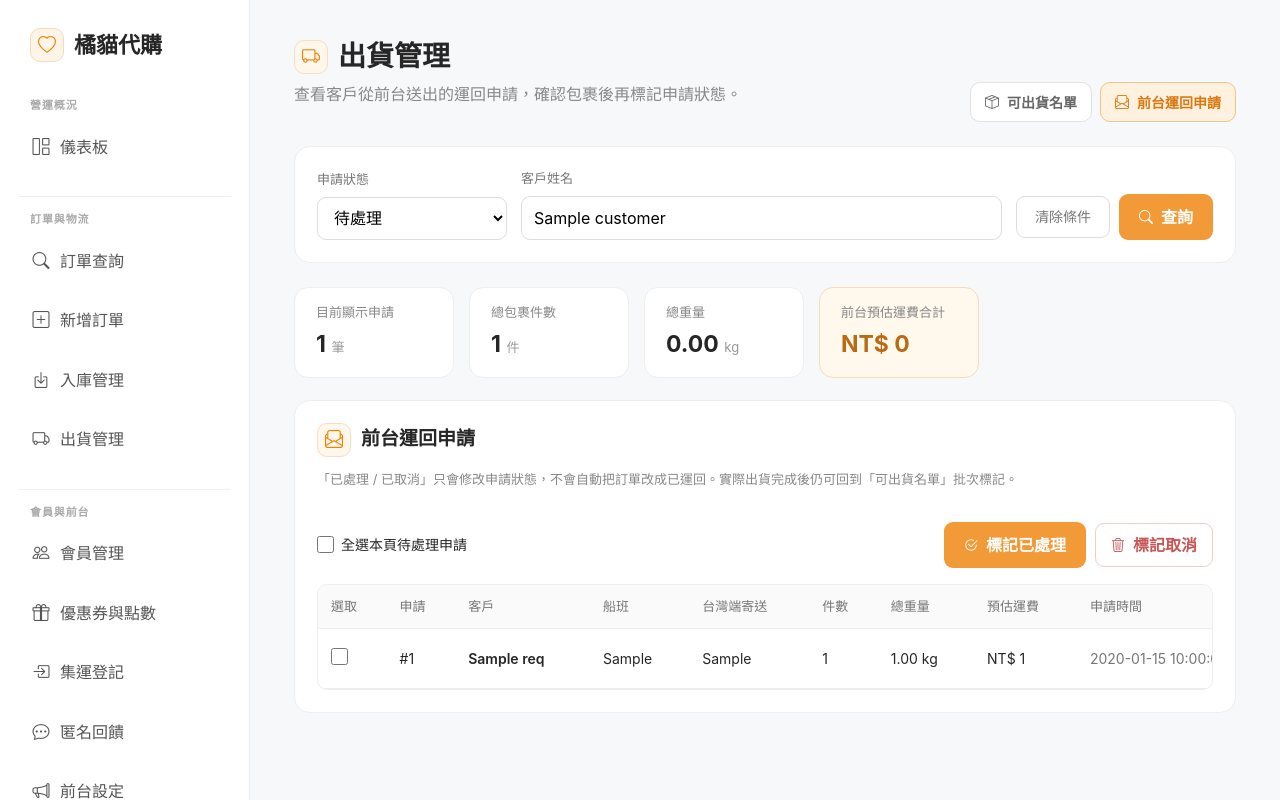
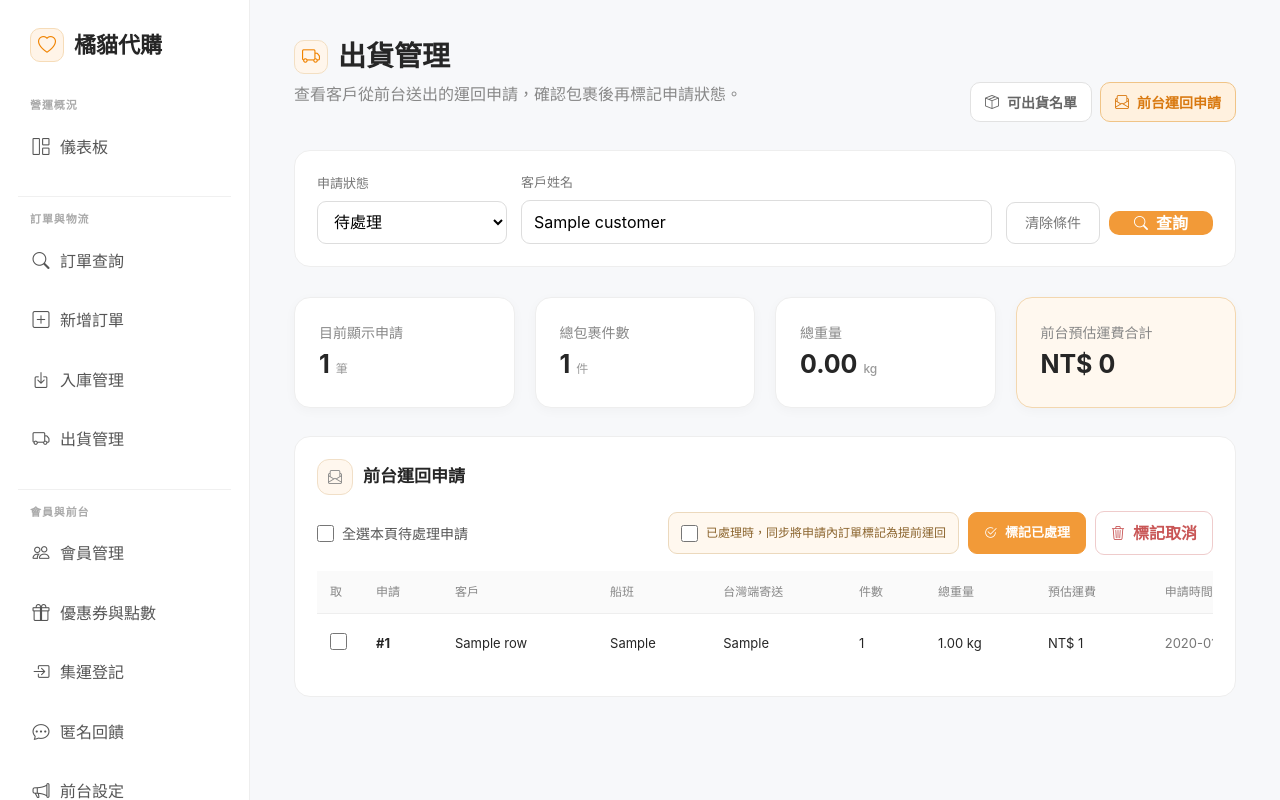
Before and after one commit to lin6165288/orange-admin, a FastAPI app: template templates/shipping_requests.html in a window 1280 px wide. Run offline with FastAPI, Linux system fonts and the light colour scheme; the template is opened without the code that fills it: most values are stand-ins (such as "Sample title", 1, 10 or a date in 2020).

Commit message:
Add files via upload

```diff
--- a/templates/shipping_requests.html
+++ b/templates/shipping_requests.html
@@ -1,121 +1,192 @@
 {% extends "base.html" %}
 {% block title %}前台運回申請｜橘貓代購{% endblock %}
+
 {% block content %}
 <div class="page-header ship-page-title">
   <div>
     <h1><span class="page-title-icon"><i class="bi bi-truck"></i></span>出貨管理</h1>
     <p>查看客戶從前台送出的運回申請，確認包裹後再標記申請狀態。</p>
   </div>
+
   <div class="ship-page-tabs">
-    <a class="ship-page-tab" href="/shipping"><i class="bi bi-box-seam"></i><span>可出貨名單</span></a>
-    <a class="ship-page-tab active" href="/shipping/requests"><i class="bi bi-envelope-paper"></i><span>前台運回申請</span></a>
+    <a class="ship-page-tab" href="/shipping">
+      <i class="bi bi-box-seam"></i><span>可出貨名單</span>
+    </a>
+    <a class="ship-page-tab active" href="/shipping/requests">
+      <i class="bi bi-envelope-paper"></i><span>前台運回申請</span>
+    </a>
   </div>
 </div>
 
-{% if message %}<div class="ship-msg ship-success" role="status">{{ message }}</div>{% endif %}
-{% if error %}<div class="ship-msg ship-error" role="alert">{{ error }}</div>{% endif %}
+{% if message %}
+<div class="frontend-message success" style="margin-bottom:18px;">
+  <i class="bi bi-check2-circle"></i><span>{{ message }}</span>
+</div>
+{% endif %}
+{% if error %}
+<div class="frontend-message error" style="margin-bottom:18px;">
+  <i class="bi bi-exclamation-circle"></i><span>{{ error }}</span>
+</div>
+{% endif %}
 
-<section class="ship-card">
+<div class="search-card">
   <form method="get" action="/shipping/requests" class="return-request-filter">
     <div class="return-filter-field">
-      <label for="request-status">申請狀態</label>
-      <select id="request-status" name="status">
+      <label>申請狀態</label>
+      <select name="status">
         <option value="pending" {% if status == 'pending' %}selected{% endif %}>待處理</option>
         <option value="processed" {% if status == 'processed' %}selected{% endif %}>已處理</option>
         <option value="cancelled" {% if status == 'cancelled' %}selected{% endif %}>已取消</option>
         <option value="all" {% if status == 'all' %}selected{% endif %}>全部</option>
       </select>
     </div>
+
     <div class="return-filter-field return-filter-name">
-      <label for="request-customer">客戶姓名</label>
-      <input id="request-customer" name="customer" value="{{ customer }}" placeholder="輸入客戶姓名" autocomplete="off">
+      <label>客戶姓名</label>
+      <input type="text" name="customer" value="{{ customer }}" placeholder="輸入客戶姓名">
     </div>
+
     <div class="return-filter-actions">
       <a class="clear-filter-button" href="/shipping/requests">清除條件</a>
-      <button type="submit" class="ship-primary"><i class="bi bi-search"></i><span>查詢</span></button>
+      <button class="search-button" type="submit">
+        <i class="bi bi-search"></i><span>查詢</span>
+      </button>
     </div>
   </form>
-</section>
+</div>
 
-<section class="ship-metrics return-request-metrics">
-  <div class="ship-metric"><span>目前顯示申請</span><strong>{{ requests|length }} <small>筆</small></strong></div>
-  <div class="ship-metric"><span>總包裹件數</span><strong>{{ total_count }} <small>件</small></strong></div>
-  <div class="ship-metric"><span>總重量</span><strong>{{ '%.2f'|format(total_weight) }} <small>kg</small></strong></div>
-  <div class="ship-metric ship-fee-metric"><span>前台預估運費合計</span><strong>NT$ {{ '%.0f'|format(total_fee) }}</strong></div>
-</section>
+<div class="dashboard-grid return-request-metrics">
+  <div class="dashboard-card">
+    <div><div class="card-label">目前顯示申請</div><div class="card-value">{{ requests|length }} <small>筆</small></div></div>
+  </div>
+  <div class="dashboard-card">
+    <div><div class="card-label">總包裹件數</div><div class="card-value">{{ total_count }} <small>件</small></div></div>
+  </div>
+  <div class="dashboard-card">
+    <div><div class="card-label">總重量</div><div class="card-value">{{ '%.2f'|format(total_weight) }} <small>kg</small></div></div>
+  </div>
+  <div class="dashboard-card profit-kpi-main">
+    <div><div class="card-label">前台預估運費合計</div><div class="card-value">NT$ {{ '%.0f'|format(total_fee) }}</div></div>
+  </div>
+</div>
 
-<section class="ship-card">
-  <div class="ship-header return-request-heading">
+<div class="search-card">
+  <div class="return-detail-head" style="margin-bottom:6px;">
     <div>
-      <h2><span class="section-title-icon"><i class="bi bi-envelope-paper"></i></span>前台運回申請</h2>
-      <p class="ship-muted">「已處理 / 已取消」只會修改申請狀態，不會自動把訂單改成已運回。實際出貨完成後仍可回到「可出貨名單」批次標記。</p>
+      <span class="frontend-card-icon" style="width:36px;height:36px;">
+        <i class="bi bi-envelope-paper"></i>
+      </span>
+      <strong>前台運回申請</strong>
     </div>
   </div>
 
   {% if requests %}
-  <form method="post" action="/shipping/requests/apply" onsubmit="return confirmReturnRequestAction(this)">
+  <form method="post" action="/shipping/requests/apply" id="returnRequestBatchForm">
     <input type="hidden" name="status_filter" value="{{ status }}">
     <input type="hidden" name="customer_filter" value="{{ customer }}">
+
+    {% if status == 'pending' %}
     <div class="return-request-toolbar">
-      {% if status == 'pending' or status == 'all' %}
-      <label class="ship-select-all"><input type="checkbox" onchange="togglePendingRequests(this)"> 全選本頁待處理申請</label>
+      <label class="return-select-all">
+        <input type="checkbox" id="returnSelectAll">
+        <span>全選本頁待處理申請</span>
+      </label>
+
       <div class="return-request-actions">
-        <button type="submit" name="action" value="processed" class="ship-primary"><i class="bi bi-check2-circle"></i><span>標記已處理</span></button>
-        <button type="submit" name="action" value="cancelled" class="return-cancel-btn"><i class="bi bi-trash3"></i><span>標記取消</span></button>
+        <label class="return-process-option">
+          <input type="checkbox" name="mark_early_return" value="1">
+          <span>已處理時，同步將申請內訂單標記為提前運回</span>
+        </label>
+
+        <button type="submit" name="action" value="processed" class="frontend-primary">
+          <i class="bi bi-check2-circle"></i><span>標記已處理</span>
+        </button>
+
+        <button type="submit" name="action" value="cancelled" class="return-cancel-btn">
+          <i class="bi bi-trash3"></i><span>標記取消</span>
+        </button>
       </div>
-      {% endif %}
     </div>
+    {% endif %}
 
-    <div class="ship-table-wrap">
-      <table class="ship-table return-request-table">
+    <div class="profit-table-wrap">
+      <table class="profit-table return-request-table">
         <thead>
           <tr>
-            <th>選取</th><th>申請</th><th>客戶</th><th>船班</th><th>台灣端寄送</th><th>件數</th><th>總重量</th><th>預估運費</th><th>申請時間</th><th>狀態</th><th>明細</th>
+            <th style="width:46px;">取</th>
+            <th>申請</th>
+            <th>客戶</th>
+            <th>船班</th>
+            <th>台灣端寄送</th>
+            <th>件數</th>
+            <th>總重量</th>
+            <th>預估運費</th>
+            <th>申請時間（台灣）</th>
+            <th>狀態</th>
+            <th>明細</th>
           </tr>
         </thead>
         <tbody>
-        {% for req in requests %}
+        {% for row in requests %}
           <tr>
             <td>
-              {% if req.status == 'pending' %}
-              <input class="pending-request-checkbox" type="checkbox" name="selected_request_ids" value="{{ req.request_id }}" aria-label="選取申請 {{ req.request_id }}">
-              {% else %}—{% endif %}
+              {% if row.status == 'pending' %}
+              <input class="return-row-checkbox" type="checkbox"
+                     name="selected_request_ids" value="{{ row.request_id }}">
+              {% endif %}
             </td>
-            <td>#{{ req.request_id }}</td>
-            <td class="ship-customer">{{ req.customer_name }}</td>
-            <td>{{ req.selected_shipping_batch or '—' }}</td>
-            <td>{{ req.delivery_method or '—' }}</td>
-            <td>{{ req.total_count }}</td>
-            <td>{{ '%.2f'|format(req.total_weight_num) }} kg</td>
-            <td>NT$ {{ '%.0f'|format(req.estimated_fee_num) }}</td>
-            <td class="return-created-at">{{ req.created_at }}</td>
-            <td><span class="return-status {{ req.status }}">{{ req.status_label }}</span></td>
-            <td><button type="button" class="return-detail-btn" hx-get="/shipping/requests/{{ req.request_id }}/detail" hx-target="#return-detail-{{ req.request_id }}" hx-swap="innerHTML">查看</button></td>
+            <td><strong>#{{ row.request_id }}</strong></td>
+            <td>{{ row.customer_name }}</td>
+            <td>{{ row.selected_shipping_batch }}</td>
+            <td>{{ row.delivery_method }}</td>
+            <td>{{ row.total_count }}</td>
+            <td>{{ '%.2f'|format(row.total_weight_num) }} kg</td>
+            <td>NT$ {{ '%.0f'|format(row.estimated_fee_num) }}</td>
+            <td class="return-created-at">{{ row.created_at_tw }}</td>
+            <td><span class="return-status {{ row.status }}">{{ row.status_label }}</span></td>
+            <td>
+              <button
+                class="return-detail-btn"
+                type="button"
+                hx-get="/shipping/requests/{{ row.request_id }}/detail"
+                hx-target="#return-detail-{{ row.request_id }}"
+                hx-swap="innerHTML">
+                查看
+              </button>
+            </td>
           </tr>
-          <tr class="return-detail-row"><td colspan="11"><div id="return-detail-{{ req.request_id }}" class="return-detail-container"></div></td></tr>
+          <tr class="return-detail-row">
+            <td colspan="11">
+              <div id="return-detail-{{ row.request_id }}" class="return-detail-container"></div>
+            </td>
+          </tr>
         {% endfor %}
         </tbody>
       </table>
     </div>
   </form>
   {% else %}
-  <div class="ship-empty">目前沒有符合條件的運回申請。</div>
+  <div class="empty-state">目前沒有符合條件的前台運回申請。</div>
   {% endif %}
-</section>
+</div>
 
 <script>
-function togglePendingRequests(master) {
-  document.querySelectorAll('.pending-request-checkbox').forEach(x => x.checked = master.checked);
-}
-function confirmReturnRequestAction(form) {
-  const selected = [...form.querySelectorAll('input[name="selected_request_ids"]:checked')];
-  if (!selected.length) {
-    alert('請先勾選至少一筆待處理申請。');
-    return false;
-  }
-  const submitter = document.activeElement;
-  const action = submitter && submitter.value === 'cancelled' ? '取消' : '已處理';
-  return window.confirm(`確定要將 ${selected.length} 筆申請標記為「${action}」嗎？`);
-}
+document.addEventListener("DOMContentLoaded", function () {
+  const selectAll = document.getElementById("returnSelectAll");
+  if (!selectAll) return;
+
+  selectAll.addEventListener("change", function () {
+    document.querySelectorAll(".return-row-checkbox").forEach((box) => {
+      box.checked = selectAll.checked;
+    });
+  });
+
+  document.querySelectorAll(".return-row-checkbox").forEach((box) => {
+    box.addEventListener("change", function () {
+      const boxes = Array.from(document.querySelectorAll(".return-row-checkbox"));
+      selectAll.checked = boxes.length > 0 && boxes.every((item) => item.checked);
+    });
+  });
+});
 </script>
 {% endblock %}
```
Also changed, not shown: templates/shipping_request_detail.html (+30 -19 lines).
